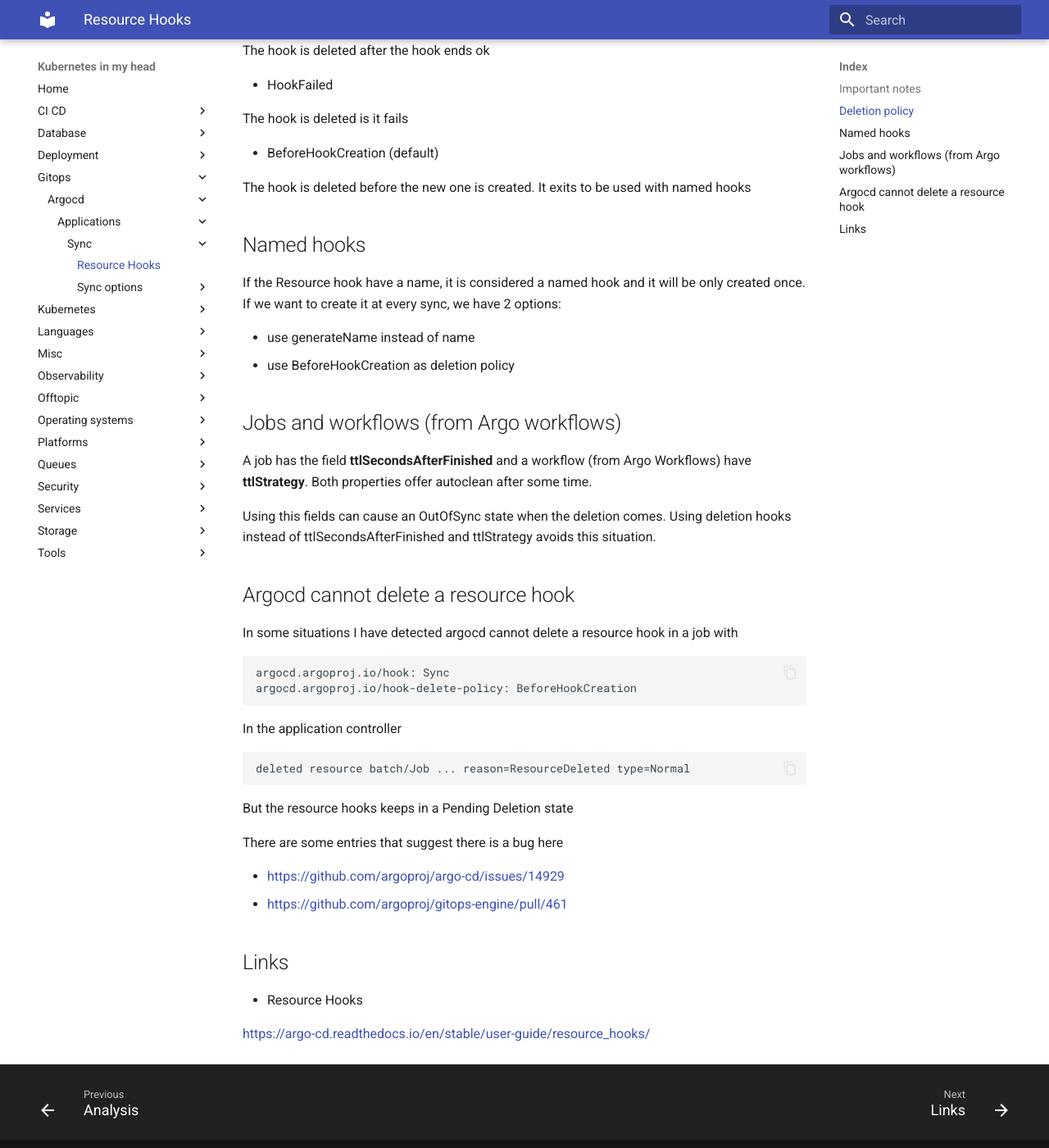
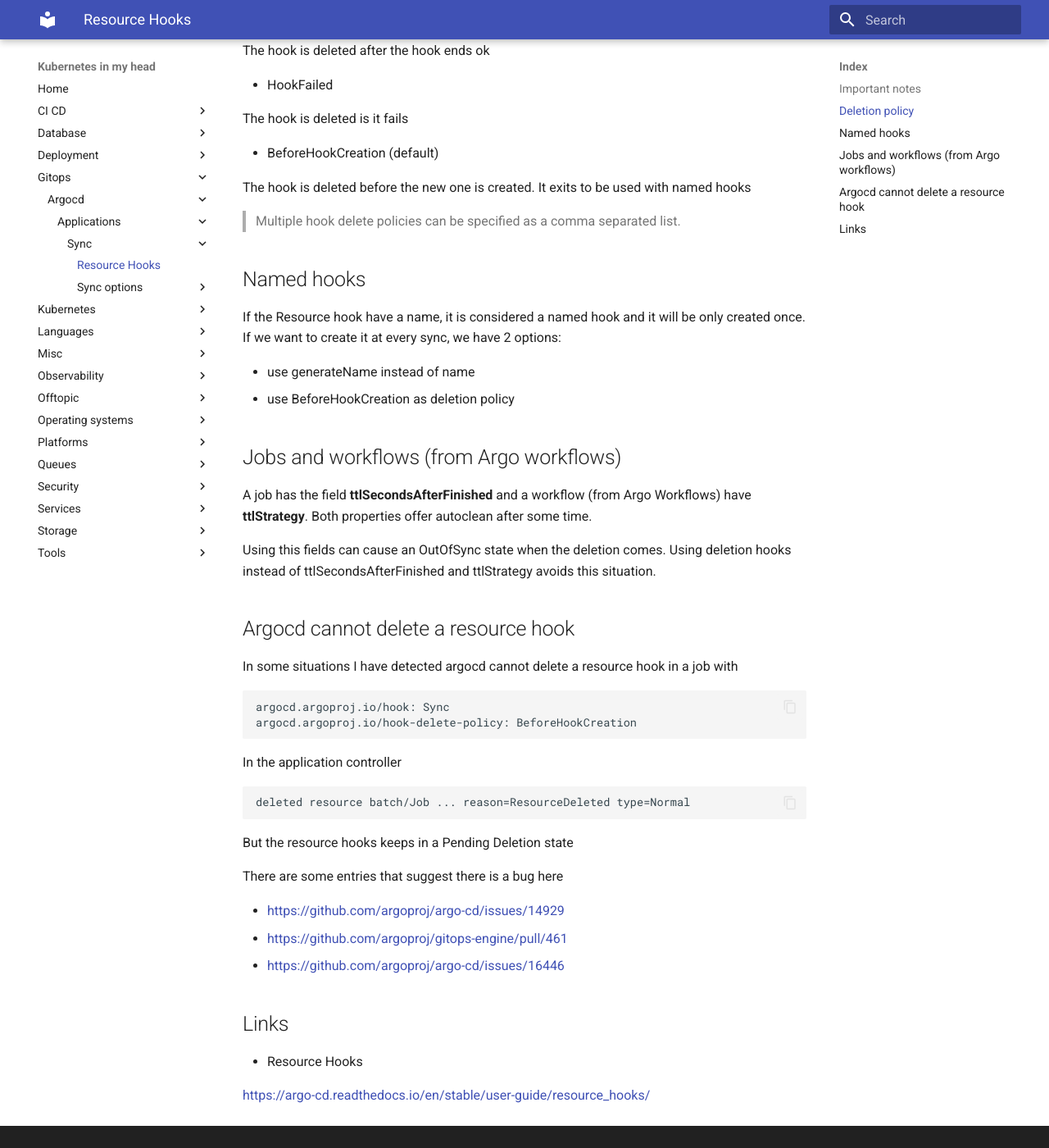
Before and after one commit to jorgelon/kubernetesinmyhead.net, an MkDocs documentation site: the page built from docs/gitops/argocd/applications/sync/resource-hooks.md, in a window 1280 px wide and 1400 px high, scrolled down 1298 px. Shown: the whole window at 82% size. Built offline with MkDocs 1.6.1 and Material for MkDocs 9.7.7, drawn with Linux system fonts in a browser that asks for light colours.

Commit message:
add annotation about deletion policies

```diff
--- a/docs/gitops/argocd/applications/sync/resource-hooks.md
+++ b/docs/gitops/argocd/applications/sync/resource-hooks.md
@@ -63,6 +63,8 @@ The hook is deleted is it fails
 
 The hook is deleted before the new one is created. It exits to be used with named hooks
 
+> Multiple hook delete policies can be specified as a comma separated list.
+
 ## Named hooks
 
 If the Resource hook have a name, it is considered a named hook and it will be only created once. If we want to create it at every sync, we have 2 options:
@@ -97,6 +99,7 @@ There are some entries that suggest there is a bug here
 
 - <https://github.com/argoproj/argo-cd/issues/14929>
 - <https://github.com/argoproj/gitops-engine/pull/461>
+- <https://github.com/argoproj/argo-cd/issues/16446>
 
 ## Links
 
```
